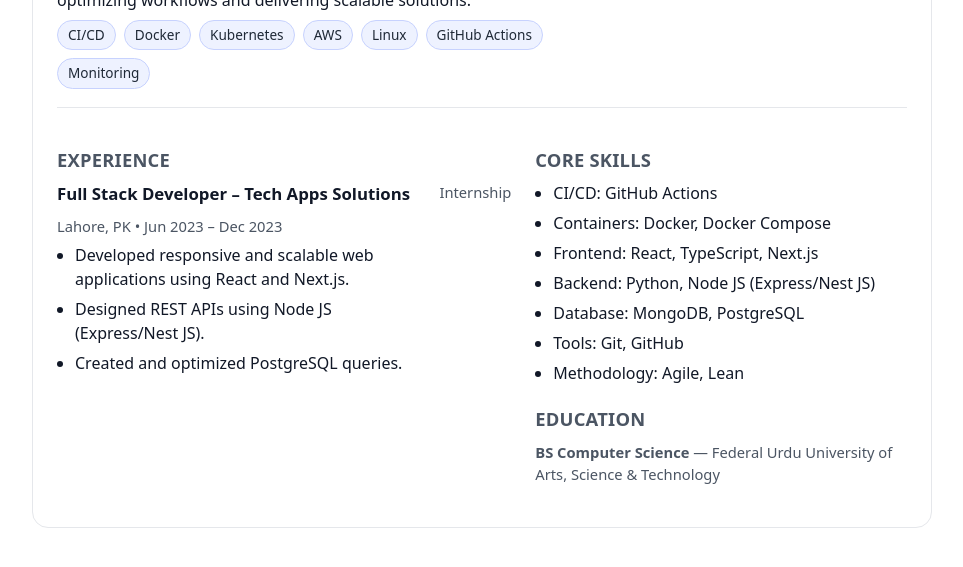
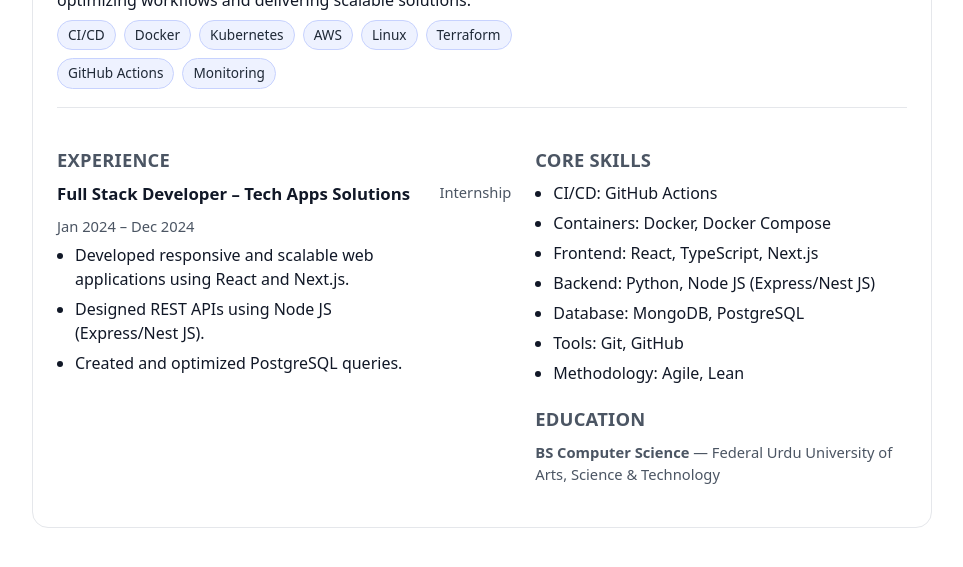
Before and after one commit to muzair-devops/muzair-devops.github.io, a plain HTML site: page index.html in a window 1280 px wide. Shown: the part 201-768 px from the top of the page, without its empty margins (158-1121 px from the left). Drawn offline with Linux system fonts and the light colour scheme.

Commit message:
Update index.html

```diff
--- a/index.html
+++ b/index.html
@@ -47,6 +47,7 @@
           <span class="chip">Kubernetes</span>
           <span class="chip">AWS</span>
           <span class="chip">Linux</span>
+          <span class="chip">Terraform</span>
           <span class="chip">GitHub Actions</span>
           <span class="chip">Monitoring</span>
         </div>
@@ -69,7 +70,7 @@
           <article class="role">
             <div>
               <h3>Full Stack Developer – Tech Apps Solutions</h3>
-              <div class="meta">Lahore, PK • Jun 2023 – Dec 2023</div>
+              <div class="meta">Jan 2024 – Dec 2024</div>
               <ul>
                 <li>Developed responsive and scalable web applications using React and Next.js.</li>
                 <li>Designed REST APIs using Node JS (Express/Nest JS).</li>
```
